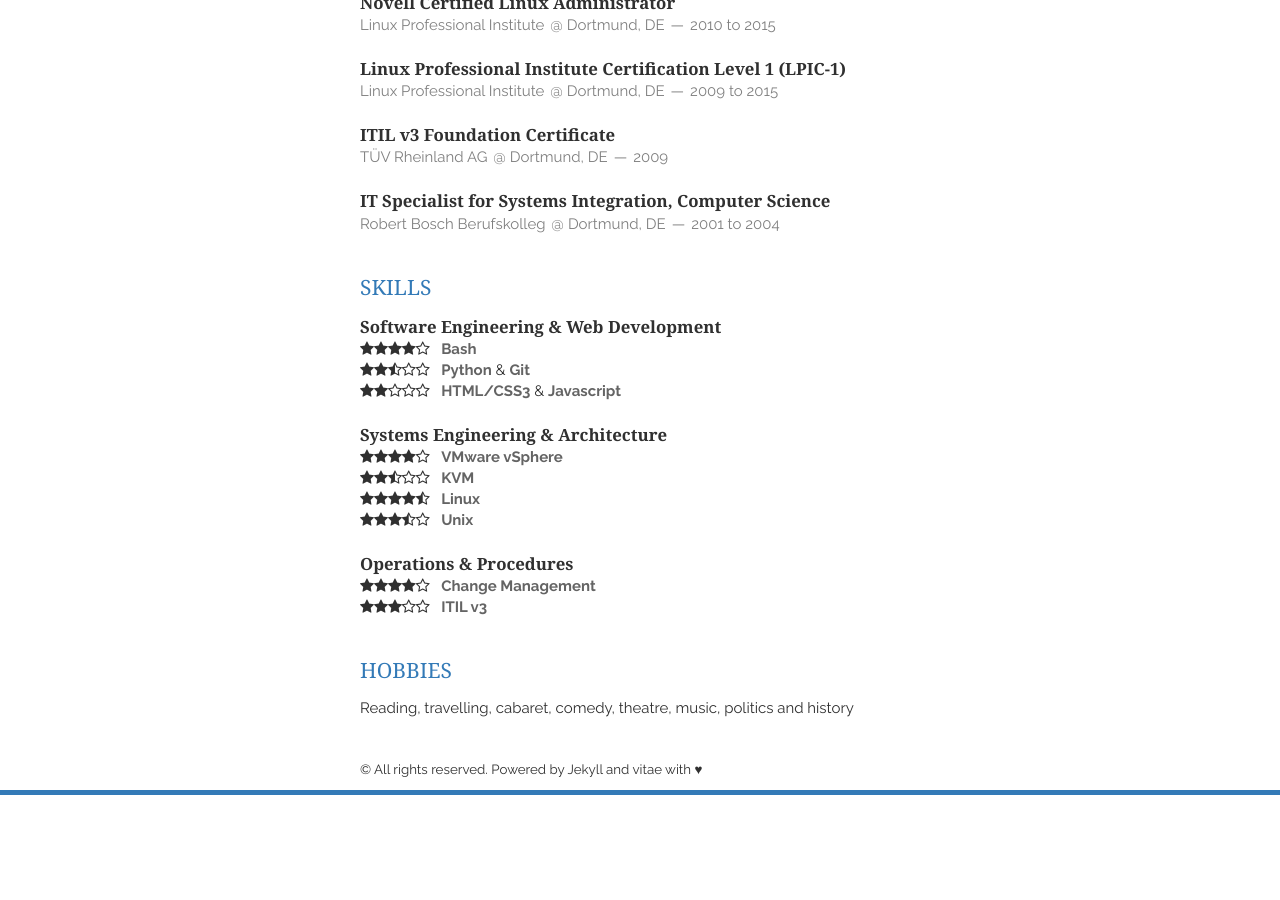
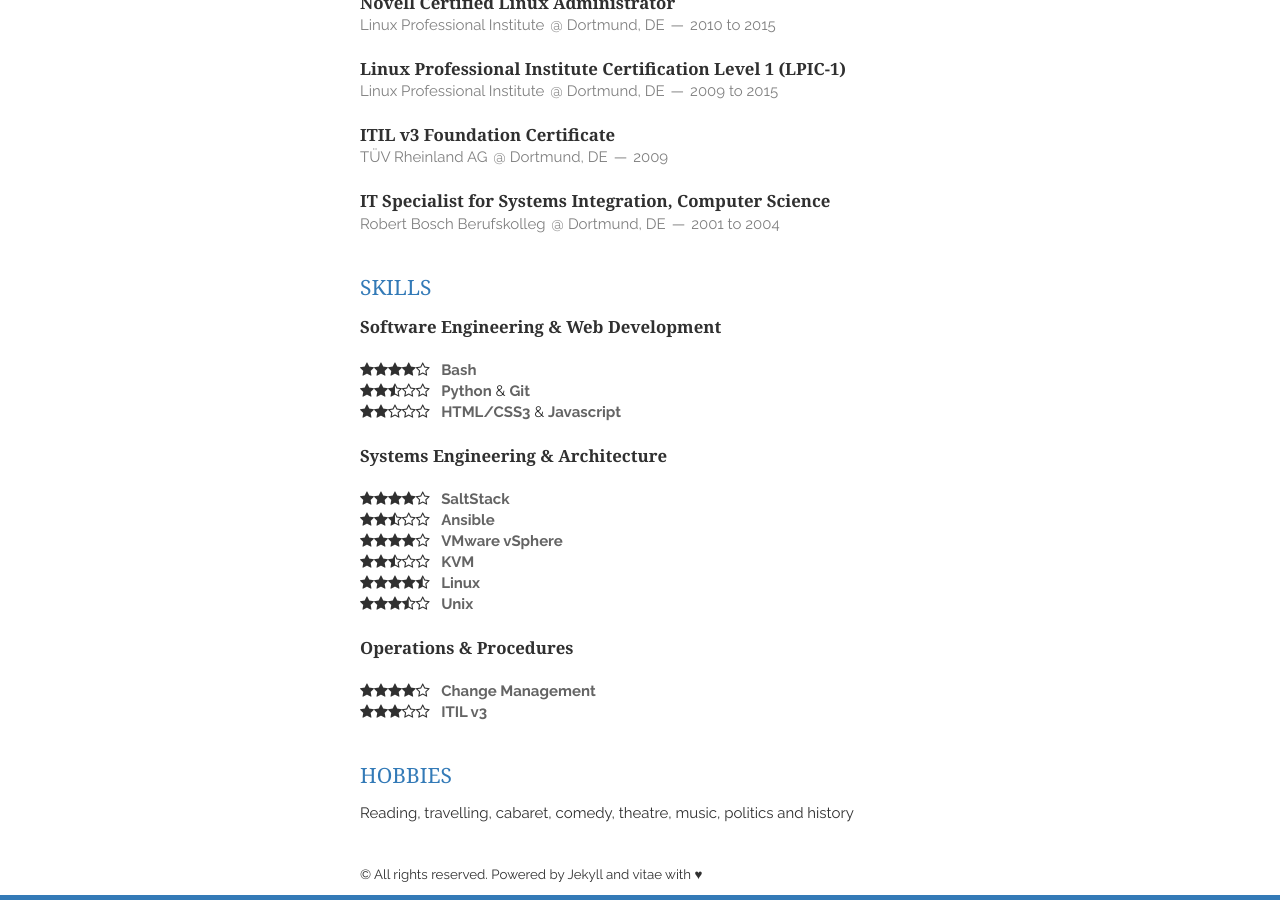
Before and after one commit to jbfriedrich/resume, a Jekyll site: the page built from index.html, in a window 1280 px wide and 900 px high, scrolled down 1702 px. Built offline with Jekyll 4.4.1, drawn with Linux system fonts in a browser that asks for light colours; nearby versions of some CDN libraries; before the commit the page ends 2497 px from its top, so only the background shows below that.

Commit message:
Modified/added skills

```diff
--- a/_includes/skills.html
+++ b/_includes/skills.html
@@ -4,6 +4,7 @@
         <header>
             <h1>Software Engineering &amp; Web Development</h1>
         </header>
+        <br />
         <p>
             <i class="fa fa-star"></i><i class="fa fa-star"></i><i class="fa fa-star"></i><i class="fa fa-star"></i><i class="fa fa-star-o"></i>
             &nbsp;&nbsp;<em>Bash</em>
@@ -21,6 +22,17 @@
         <header>
             <h1>Systems Engineering &amp; Architecture</h1>
         </header>
+        <br />
+        <p>
+            <i class="fa fa-star"></i><i class="fa fa-star"></i><i class="fa fa-star"></i><i class="fa fa-star"></i><i class="fa fa-star-o"></i>
+            &nbsp;&nbsp;<em>SaltStack</em>
+        <p>
+        <p>
+            <i class="fa fa-star"></i><i class="fa fa-star"></i><i class="fa fa-star-half-o"></i><i class="fa fa-star-o"></i><i class="fa fa-star-o"></i>
+            &nbsp;&nbsp;<em>Ansible</em>
+        <p>
+
+
         <p>
             <i class="fa fa-star"></i><i class="fa fa-star"></i><i class="fa fa-star"></i><i class="fa fa-star"></i><i class="fa fa-star-o"></i>
             &nbsp;&nbsp;<em>VMware vSphere</em>
@@ -41,6 +53,7 @@
         <header>
             <h1>Operations &amp; Procedures</h1>
         </header>
+        <br />
         <p>
             <i class="fa fa-star"></i><i class="fa fa-star"></i><i class="fa fa-star"></i><i class="fa fa-star"></i><i class="fa fa-star-o"></i>
             &nbsp;&nbsp;<em>Change Management</em>
```
